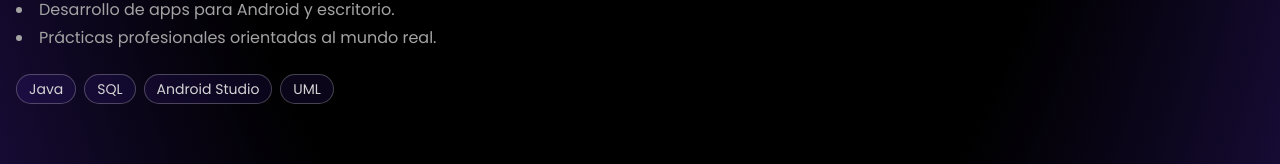
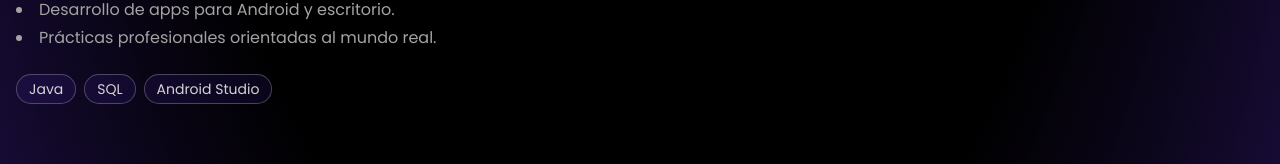
Before and after one commit to DevRodrigoPdp/portfolioReact, a React (Vite) app: page / in a window 1280 px wide. Shown: the part 2142-2306 px from the top of the page. Built offline with nearby package versions, Linux system fonts and the light colour scheme.

Commit message:
updates education

```diff
--- a/src/components/Education.jsx
+++ b/src/components/Education.jsx
@@ -3,7 +3,7 @@
 const education = [
   {
     title: "Técnico Superior en Desarrollo de Aplicaciones Web",
-    center: "IES Francisco de Goya,Madrid · España",
+    center: "IES Francisco de Goya, Madrid · España",
     period: "2025 - Actualidad",
     description:
       "Formación profesional en desarrollo web full-stack, enfocada en aplicaciones modernas y escalables.",
@@ -29,7 +29,7 @@
   },
   {
     title: "Técnico Superior en Desarrollo de Aplicaciones Multiplataforma",
-    center: "IES Tetuan de las Victorias,Madrid · España",
+    center: "IES Tetuan de las Victorias, Madrid · España",
     period: "2021 - 2023",
     description:
       "Formación profesional enfocada en programación, bases de datos, interfaces y desarrollo multiplataforma.",
@@ -38,7 +38,7 @@
       "Desarrollo de apps para Android y escritorio.",
       "Prácticas profesionales orientadas al mundo real.",
     ],
-    tech: ["Java", "SQL", "Android Studio", "UML"],
+    tech: ["Java", "SQL", "Android Studio"],
   }
 ];
 
```
